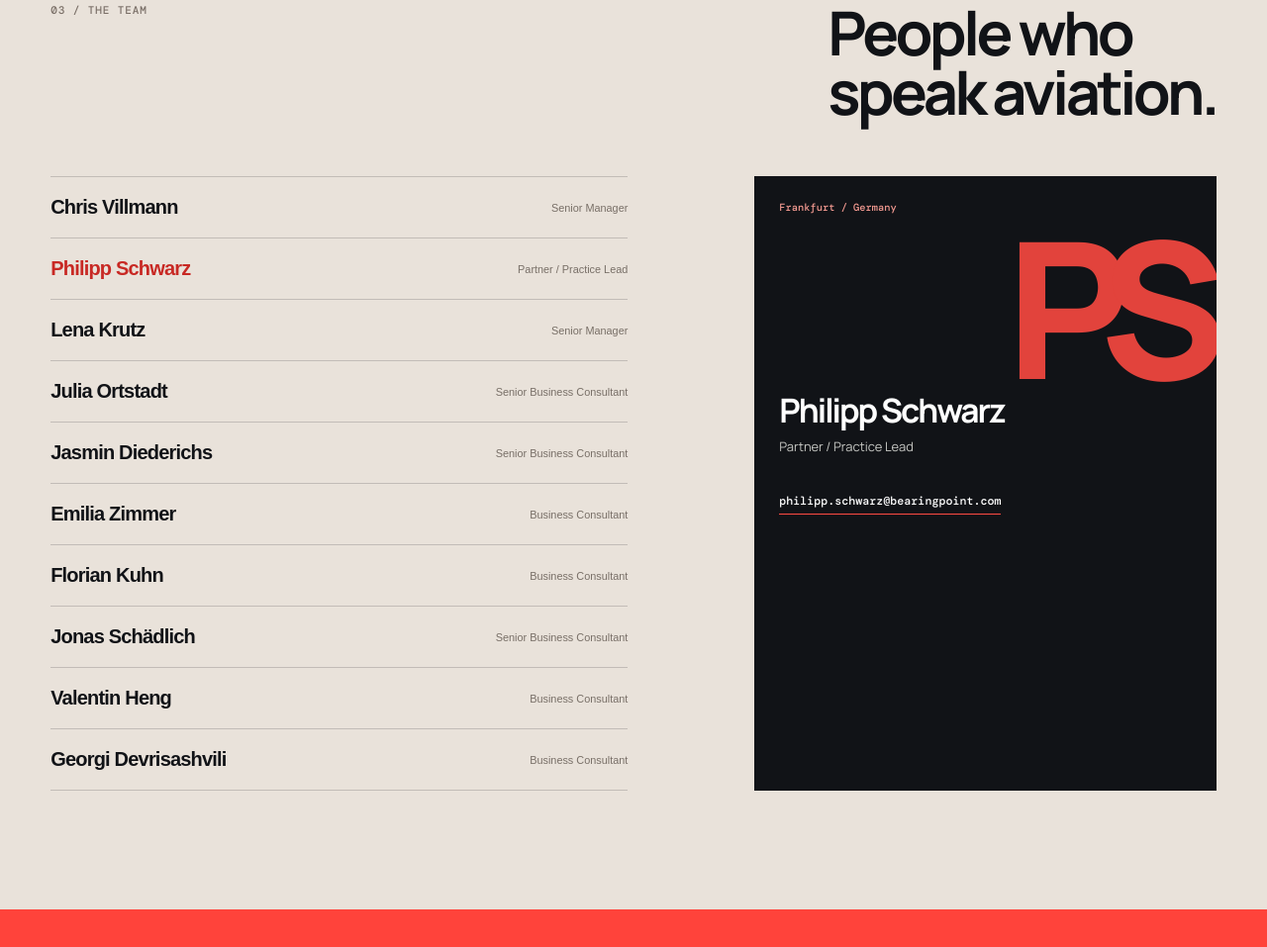
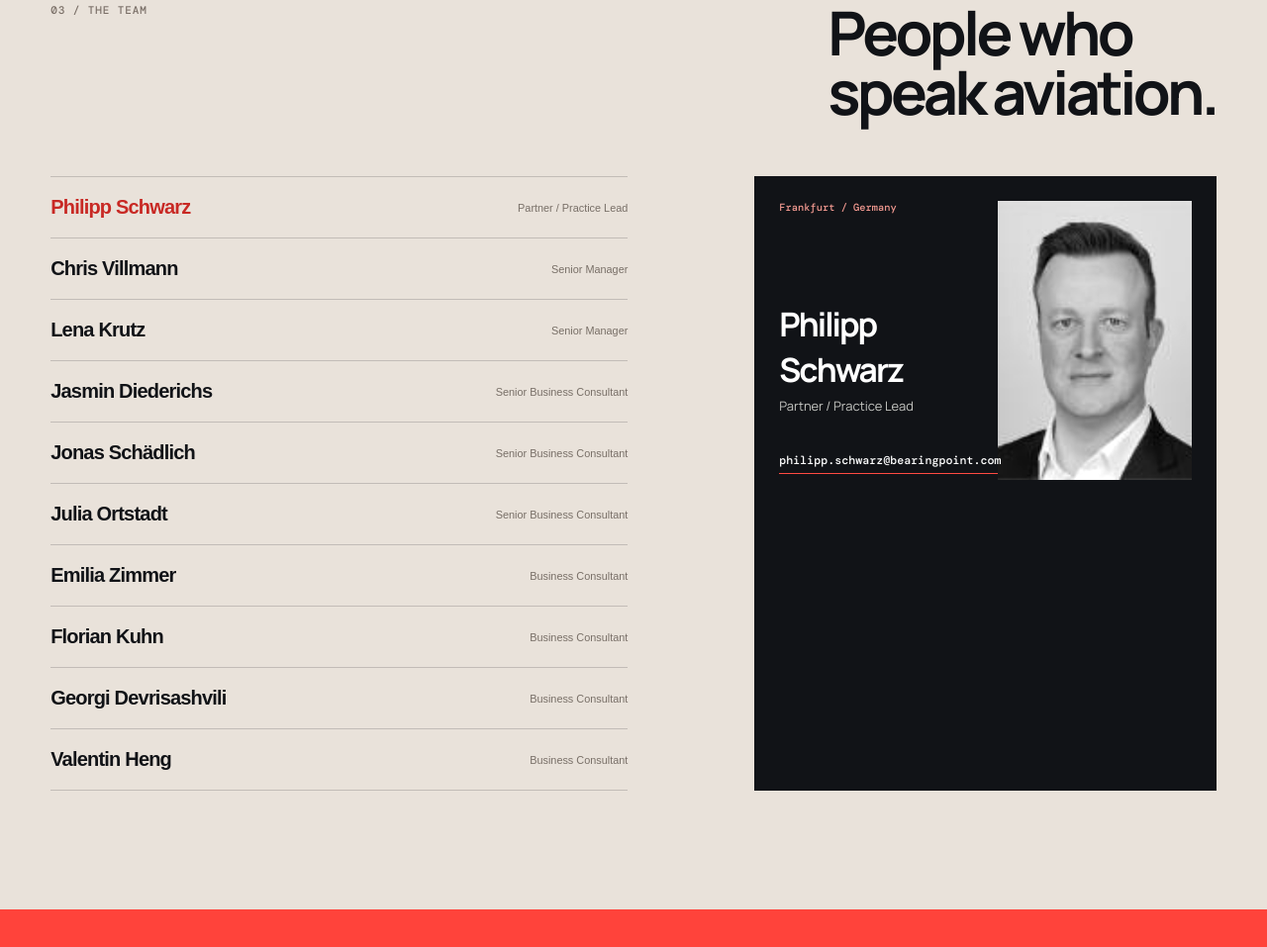
Before and after one commit to FWSchaefer/Team-Aviation, a plain HTML site: page index.html in a window 1280 px wide. Shown: the part 3089-4046 px from the top of the page at 99% size. Drawn offline with nearby package versions, Linux system fonts and the light colour scheme.

Commit message:
Add team portraits and seniority order

```diff
--- a/index.html
+++ b/index.html
@@ -107,20 +107,20 @@
         <div class="team-header"><p class="eyebrow">03 / The team</p><h2>People who<br />speak aviation.</h2></div>
         <div class="team-layout">
           <div class="team-list" role="tablist" aria-label="Aviation team members">
+            <button class="team-member active" role="tab" aria-selected="true" data-person="philipp"><span>Philipp Schwarz</span><small>Partner / Practice Lead</small></button>
             <button class="team-member" role="tab" aria-selected="false" data-person="chris"><span>Chris Villmann</span><small>Senior Manager</small></button>
-            <button class="team-member active" role="tab" aria-selected="true" data-person="philipp"><span>Philipp Schwarz</span><small>Partner / Practice Lead</small></button>
             <button class="team-member" role="tab" aria-selected="false" data-person="lena"><span>Lena Krutz</span><small>Senior Manager</small></button>
+            <button class="team-member" role="tab" aria-selected="false" data-person="jasmin"><span>Jasmin Diederichs</span><small>Senior Business Consultant</small></button>
+            <button class="team-member" role="tab" aria-selected="false" data-person="jonas"><span>Jonas Sch&auml;dlich</span><small>Senior Business Consultant</small></button>
             <button class="team-member" role="tab" aria-selected="false" data-person="julia"><span>Julia Ortstadt</span><small>Senior Business Consultant</small></button>
-            <button class="team-member" role="tab" aria-selected="false" data-person="jasmin"><span>Jasmin Diederichs</span><small>Senior Business Consultant</small></button>
             <button class="team-member" role="tab" aria-selected="false" data-person="emilia"><span>Emilia Zimmer</span><small>Business Consultant</small></button>
             <button class="team-member" role="tab" aria-selected="false" data-person="florian"><span>Florian Kuhn</span><small>Business Consultant</small></button>
-            <button class="team-member" role="tab" aria-selected="false" data-person="jonas"><span>Jonas Sch&auml;dlich</span><small>Senior Business Consultant</small></button>
+            <button class="team-member" role="tab" aria-selected="false" data-person="georgi"><span>Georgi Devrisashvili</span><small>Business Consultant</small></button>
             <button class="team-member" role="tab" aria-selected="false" data-person="valentin"><span>Valentin Heng</span><small>Business Consultant</small></button>
-            <button class="team-member" role="tab" aria-selected="false" data-person="georgi"><span>Georgi Devrisashvili</span><small>Business Consultant</small></button>
           </div>
           <article class="team-profile" aria-live="polite">
             <p class="profile-location">Frankfurt / Germany</p>
-            <div class="profile-monogram" aria-hidden="true">PS</div>
+            <img class="profile-photo" id="profile-photo" src="assets/philipp.jpg" alt="Portrait of Philipp Schwarz" />
             <h3 id="profile-name">Philipp Schwarz</h3>
             <p id="profile-role">Partner / Practice Lead</p>
             <a class="profile-email" id="profile-email" href="mailto:philipp.schwarz@bearingpoint.com">philipp.schwarz@bearingpoint.com</a>
--- a/script.js
+++ b/script.js
@@ -1,14 +1,14 @@
 const people = {
-  philipp: { name: "Philipp Schwarz", role: "Partner / Practice Lead", location: "Frankfurt / Germany", initials: "PS", email: "philipp.schwarz@bearingpoint.com" },
-  chris: { name: "Chris Villmann", role: "Senior Manager", location: "Hamburg / Germany", initials: "CV", email: "chris.villmann@bearingpoint.com" },
-  lena: { name: "Lena Krutz", role: "Senior Manager", location: "Frankfurt / Germany", initials: "LK", email: "lena.krutz@bearingpoint.com" },
-  julia: { name: "Julia Ortstadt", role: "Senior Business Consultant", location: "Frankfurt / Germany", initials: "JO", email: "julia.ortstadt@bearingpoint.com" },
-  jasmin: { name: "Jasmin Diederichs", role: "Senior Business Consultant", location: "D\u00fcsseldorf / Germany", initials: "JD", email: "jasmin.diederichs@bearingpoint.com" },
-  emilia: { name: "Emilia Zimmer", role: "Business Consultant", location: "Berlin / Germany", initials: "EZ", email: "emilia.zimmer@bearingpoint.com" },
-  florian: { name: "Florian Kuhn", role: "Business Consultant", location: "Stuttgart / Germany", initials: "FK", email: "florian.kuhn@bearingpoint.com" },
-  jonas: { name: "Jonas Sch\u00e4dlich", role: "Senior Business Consultant", location: "Frankfurt / Germany", initials: "JS", email: "jonas.schaedlich@bearingpoint.com" },
-  valentin: { name: "Valentin Heng", role: "Business Consultant", location: "Frankfurt / Germany", initials: "VH", email: "valentin.heng@bearingpoint.com" },
-  georgi: { name: "Georgi Devrisashvili", role: "Business Consultant", location: "Frankfurt / Germany", initials: "GD", email: "georgi.devrisashvili@bearingpoint.com" }
+  philipp: { name: "Philipp Schwarz", role: "Partner / Practice Lead", location: "Frankfurt / Germany", email: "philipp.schwarz@bearingpoint.com", photo: "assets/philipp.jpg" },
+  chris: { name: "Chris Villmann", role: "Senior Manager", location: "Hamburg / Germany", email: "chris.villmann@bearingpoint.com", photo: "assets/chris.jpg" },
+  lena: { name: "Lena Krutz", role: "Senior Manager", location: "Frankfurt / Germany", email: "lena.krutz@bearingpoint.com", photo: "assets/lena.jpg" },
+  julia: { name: "Julia Ortstadt", role: "Senior Business Consultant", location: "Frankfurt / Germany", email: "julia.ortstadt@bearingpoint.com", photo: "assets/julia.jpg" },
+  jasmin: { name: "Jasmin Diederichs", role: "Senior Business Consultant", location: "D\u00fcsseldorf / Germany", email: "jasmin.diederichs@bearingpoint.com", photo: "assets/jasmin.jpg" },
+  emilia: { name: "Emilia Zimmer", role: "Business Consultant", location: "Berlin / Germany", email: "emilia.zimmer@bearingpoint.com", photo: "assets/emilia.jpg" },
+  florian: { name: "Florian Kuhn", role: "Business Consultant", location: "Stuttgart / Germany", email: "florian.kuhn@bearingpoint.com", photo: "assets/florian.jpg" },
+  jonas: { name: "Jonas Sch\u00e4dlich", role: "Senior Business Consultant", location: "Frankfurt / Germany", email: "jonas.schaedlich@bearingpoint.com", photo: "assets/jonas.jpg" },
+  valentin: { name: "Valentin Heng", role: "Business Consultant", location: "Frankfurt / Germany", email: "valentin.heng@bearingpoint.com", photo: "assets/valentin.jpg" },
+  georgi: { name: "Georgi Devrisashvili", role: "Business Consultant", location: "Frankfurt / Germany", email: "georgi.devrisashvili@bearingpoint.com", photo: "assets/georgi.jpg" }
 };
 
 const profile = document.querySelector(".team-profile");
@@ -23,7 +23,8 @@ document.querySelectorAll(".team-member").forEach((button) => {
       member.setAttribute("aria-selected", String(member === button));
     });
     profile.querySelector(".profile-location").textContent = person.location;
-    profile.querySelector(".profile-monogram").textContent = person.initials;
+    profile.querySelector("#profile-photo").src = person.photo;
+    profile.querySelector("#profile-photo").alt = `Portrait of ${person.name}`;
     profile.querySelector("#profile-name").textContent = person.name;
     profile.querySelector("#profile-role").textContent = person.role;
     profile.querySelector("#profile-email").href = `mailto:${person.email}`;
```
Also changed, not shown: assets/chris.jpg (added), assets/emilia.jpg (added), assets/florian.jpg (added), assets/georgi.jpg (added), assets/jasmin.jpg (added), assets/jonas.jpg (added), assets/julia.jpg (added), assets/lena.jpg (added), assets/philipp.jpg (added), assets/valentin.jpg (added), styles.css.
